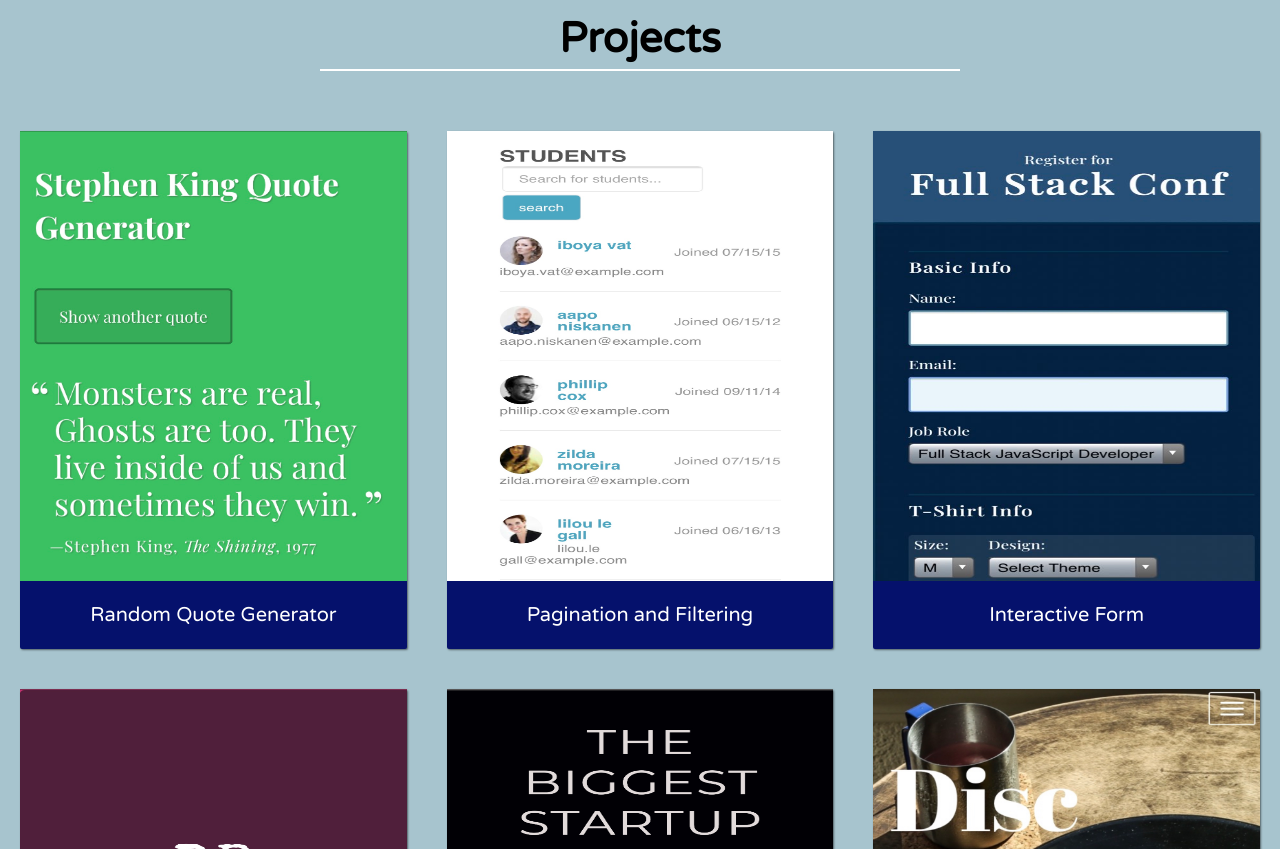
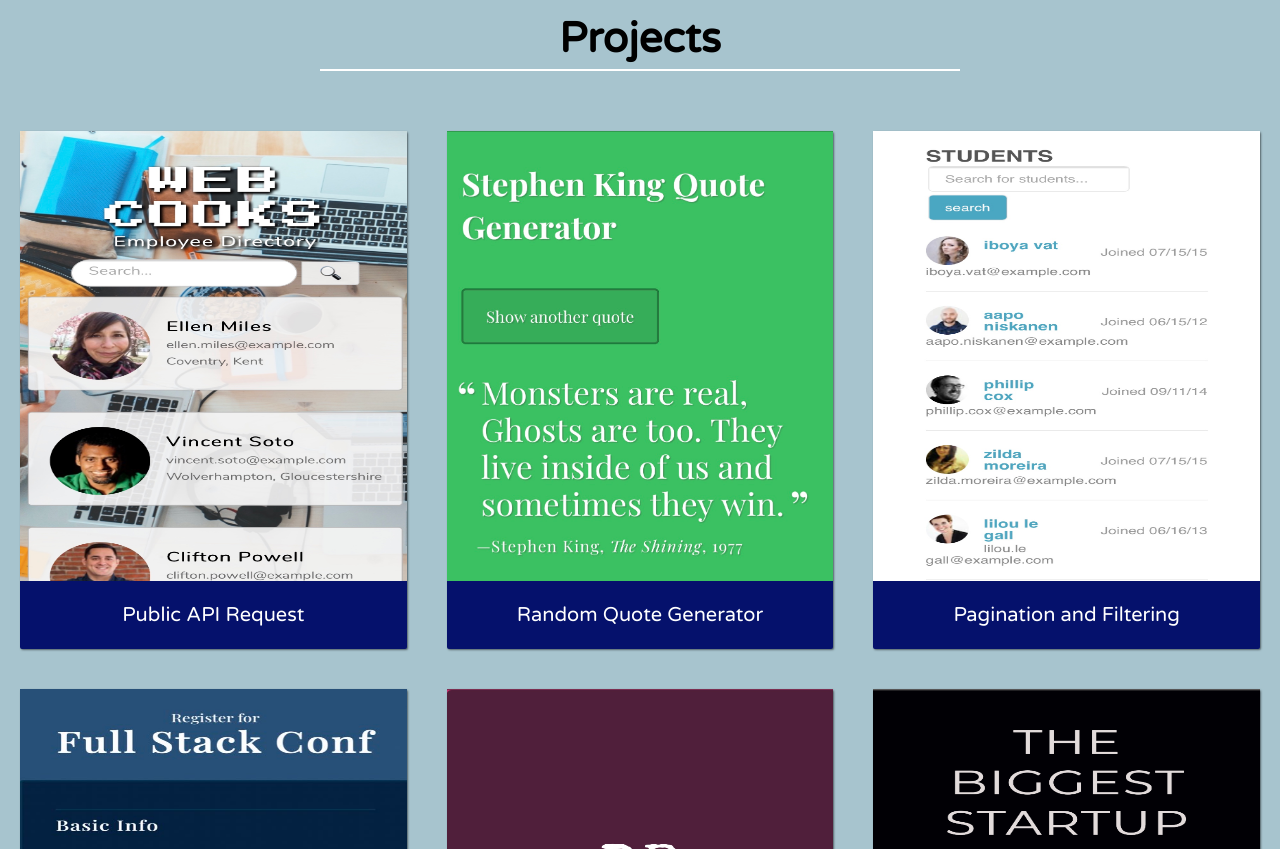
Before and after one commit to WebDevBrum/portfolio1, a plain HTML site: page index.html in a window 1280 px wide. Shown: the part 480-1329 px from the top of the page. Drawn offline with Linux system fonts and the light colour scheme; a web font is replaced by a local one.

Commit message:
added Public api project

```diff
--- a/index.html
+++ b/index.html
@@ -50,6 +50,9 @@ font-family: 'Fjalla One', sans-serif; -->
 <section id="projects" class="projects-section">
  <h2 class="projects-section-header">Projects</h2>
  <div class="projects-grid">
+	 <a  class="project project-tile" href="https://webdevbrum.github.io/TechDegree-Project-5/" target="_blank">
+   <img class="projectimg" src="publicApi.jpg" />
+   <p class="project-title">Public API Request</p>
    <a  class="project project-tile" href="https://webdevbrum.github.io/TechDegree-Project-1/" target="_blank">
    <img class="projectimg" src="A76C5CE6-27A8-4963-A6F5-BD4FBCEC74E0.jpeg" />
    <p class="project-title">Random Quote Generator</p>
```
Also changed, not shown: publicApi.jpg (added).
